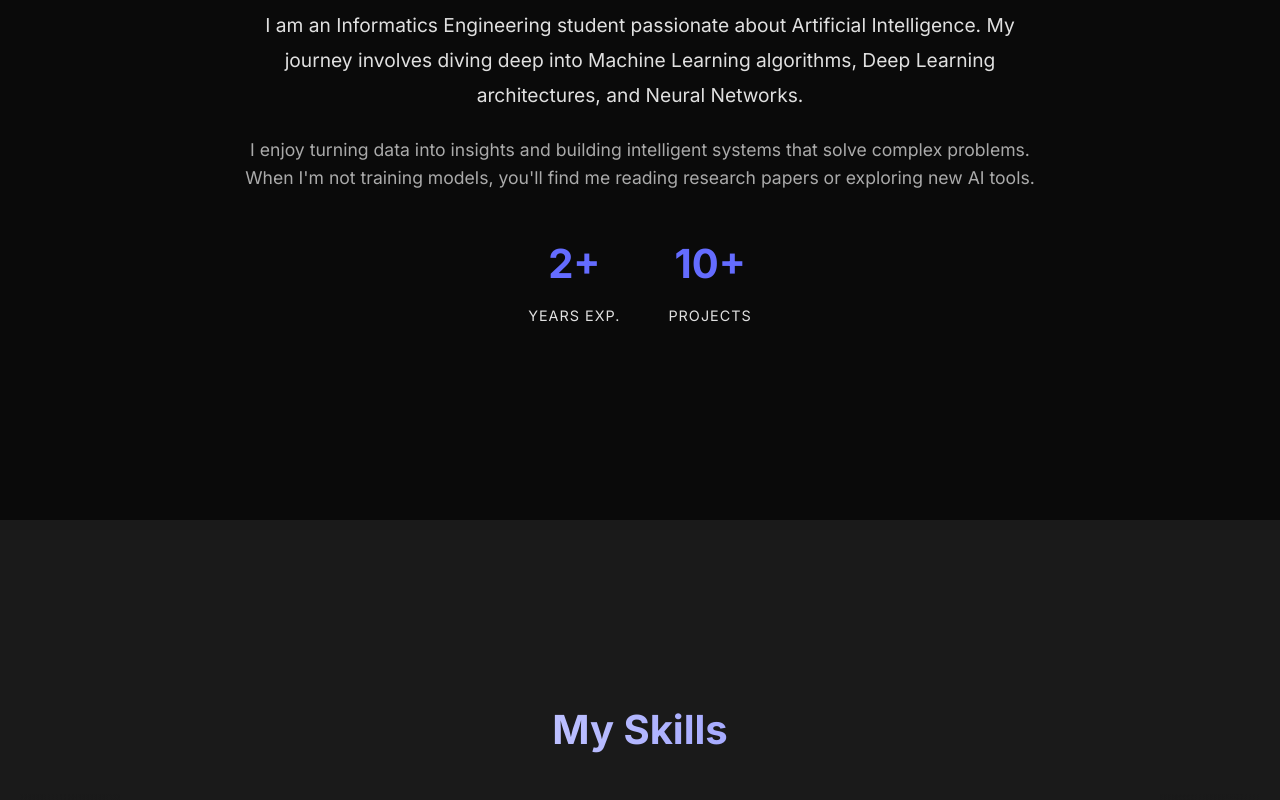
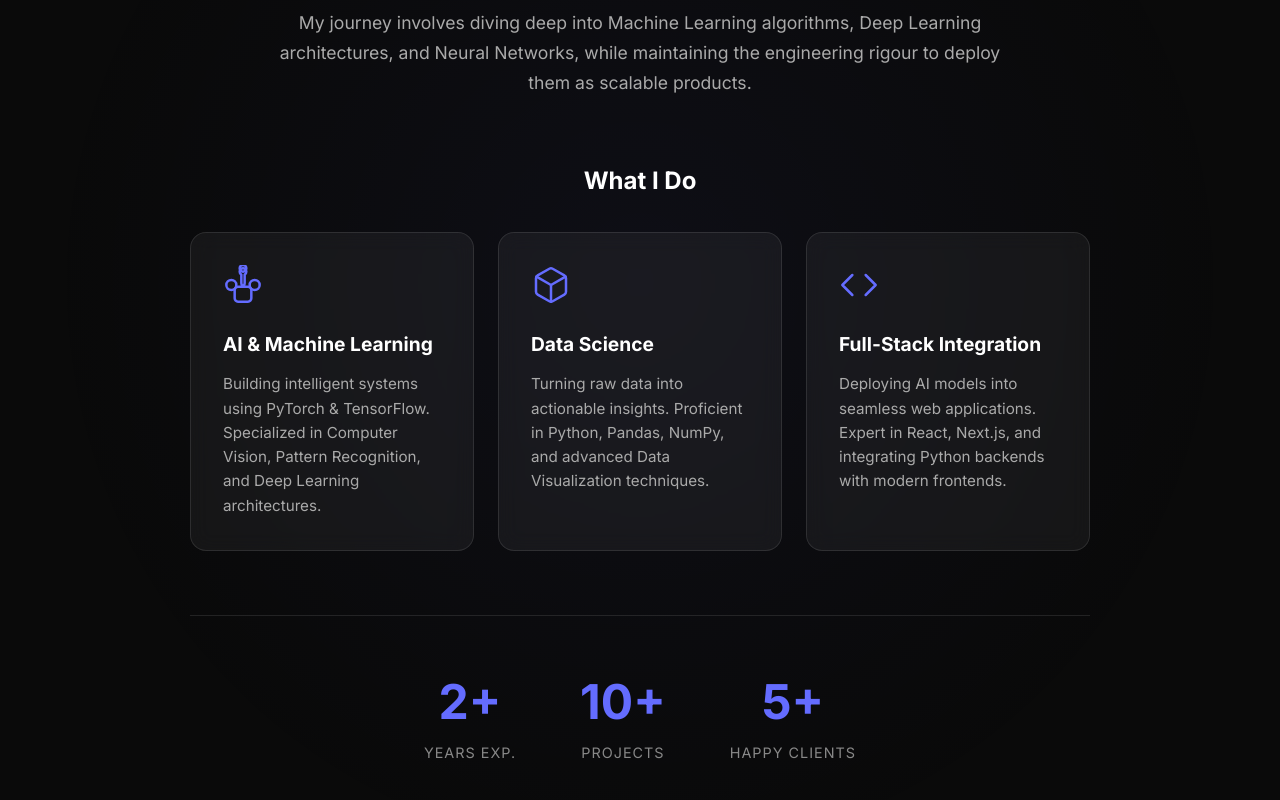
Before and after one commit to HisyamAlammar/CV-SkillPRofile, a React (Vite) app: page / in a window 1280 px wide. Shown: the part 1080-1880 px from the top of the page. Built offline with nearby package versions, Linux system fonts and the light colour scheme.

Commit message:
feat: revamp About section with feature cards and improve Hero UI

```diff
--- a/src/components/About.jsx
+++ b/src/components/About.jsx
@@ -1,33 +1,108 @@
 const About = () => {
+    return (
+        <section id="about" className="section" style={{ position: 'relative' }}>
+            {/* Background enhancement */}
+            <div style={{
+                position: 'absolute',
+                top: '50%',
+                left: '50%',
+                transform: 'translate(-50%, -50%)',
+                width: '100%',
+                height: '100%',
+                background: 'radial-gradient(circle at center, rgba(100,108,255,0.05) 0%, transparent 70%)',
+                zIndex: -1,
+                pointerEvents: 'none'
+            }}></div>
 
+            <div className="container">
+                <h2 className="section-title" style={{ marginBottom: '3rem' }}>About Me</h2>
 
-    return (
-        <section id="about" className="section">
-            <div className="container">
-                <h2 className="section-title">About Me</h2>
+                <div style={{ maxWidth: '900px', margin: '0 auto' }}>
 
-                <div style={{ display: 'flex', flexWrap: 'wrap', alignItems: 'center', justifyContent: 'center', gap: '4rem' }}>
+                    {/* Intro Text */}
+                    <div className="animate-fade-in" style={{ textAlign: 'center', marginBottom: '4rem' }}>
+                        <p style={{ fontSize: '1.25rem', marginBottom: '1.5rem', lineHeight: '1.8', color: '#eee' }}>
+                            I am an <span style={{ color: 'var(--accent-color)', fontWeight: 'bold' }}>Informatics Engineering student</span> passionate about bridging the gap between complex AI logic and user-friendly web applications.
+                        </p>
+                        <p style={{ fontSize: '1.1rem', color: '#aaa', lineHeight: '1.7', maxWidth: '750px', margin: '0 auto' }}>
+                            My journey involves diving deep into Machine Learning algorithms, Deep Learning architectures, and Neural Networks, while maintaining the engineering rigour to deploy them as scalable products.
+                        </p>
+                    </div>
 
-                    {/* Text Content */}
-                    <div className="animate-fade-in" style={{ flex: '1 1 300px', maxWidth: '800px', textAlign: 'center' }}>
-                        <p style={{ fontSize: '1.2rem', marginBottom: '1.5rem', lineHeight: '1.8' }}>
-                            I am an Informatics Engineering student passionate about Artificial Intelligence.
-                            My journey involves diving deep into Machine Learning algorithms, Deep Learning architectures, and Neural Networks.
-                        </p>
-                        <p style={{ fontSize: '1.1rem', color: '#aaa' }}>
-                            I enjoy turning data into insights and building intelligent systems that solve complex problems.
-                            When I'm not training models, you'll find me reading research papers or exploring new AI tools.
-                        </p>
+                    {/* What I Do Cards */}
+                    <h3 style={{ textAlign: 'center', fontSize: '1.5rem', marginBottom: '2rem', color: '#fff' }}>What I Do</h3>
 
-                        <div style={{ display: 'flex', gap: '3rem', marginTop: '2.5rem', justifyContent: 'center' }}>
-                            <div>
-                                <h3 style={{ fontSize: '2.5rem', color: 'var(--accent-color)', marginBottom: '0.5rem' }}>2+</h3>
-                                <p style={{ fontSize: '0.9rem', textTransform: 'uppercase', letterSpacing: '1px' }}>Years Exp.</p>
+                    <div style={{
+                        display: 'grid',
+                        gridTemplateColumns: 'repeat(auto-fit, minmax(280px, 1fr))',
+                        gap: '1.5rem',
+                        marginBottom: '4rem'
+                    }}>
+                        {/* Card 1: AI & ML */}
+                        <div className="glass" style={{ padding: '2rem', textAlign: 'left', transition: 'transform 0.3s', cursor: 'default' }}
+                            onMouseOver={e => e.currentTarget.style.transform = 'translateY(-5px)'}
+                            onMouseOut={e => e.currentTarget.style.transform = 'translateY(0)'}>
+                            <div style={{ color: 'var(--accent-color)', marginBottom: '1rem' }}>
+                                <svg width="40" height="40" viewBox="0 0 24 24" fill="none" stroke="currentColor" strokeWidth="1.5" strokeLinecap="round" strokeLinejoin="round">
+                                    <path d="M12 2a2 2 0 0 1 2 2c0 .74-.4 1.39-1 1.73V11a2 2 0 0 1-2 2H9a2 2 0 0 0-2 2v5a2 2 0 0 0 2 2h6a2 2 0 0 0 2-2v-5a2 2 0 0 0-2-2h-2a2 2 0 0 1-2-2V5.73c-.6-.34-1-.99-1-1.73a2 2 0 0 1 2-2z"></path>
+                                    <circle cx="12" cy="2" r="2"></circle>
+                                    <path d="M22 12a3 3 0 1 0-6 0 3 3 0 0 0 6 0"></path>
+                                    <path d="M8 12a3 3 0 1 0-6 0 3 3 0 0 0 6 0"></path>
+                                </svg>
                             </div>
-                            <div>
-                                <h3 style={{ fontSize: '2.5rem', color: 'var(--accent-color)', marginBottom: '0.5rem' }}>10+</h3>
-                                <p style={{ fontSize: '0.9rem', textTransform: 'uppercase', letterSpacing: '1px' }}>Projects</p>
+                            <h4 style={{ fontSize: '1.2rem', marginBottom: '0.8rem', color: '#fff' }}>AI & Machine Learning</h4>
+                            <p style={{ fontSize: '0.95rem', color: '#aaa', lineHeight: '1.6' }}>
+                                Building intelligent systems using PyTorch & TensorFlow. Specialized in Computer Vision, Pattern Recognition, and Deep Learning architectures.
+                            </p>
+                        </div>
+
+                        {/* Card 2: Data Science */}
+                        <div className="glass" style={{ padding: '2rem', textAlign: 'left', transition: 'transform 0.3s', cursor: 'default' }}
+                            onMouseOver={e => e.currentTarget.style.transform = 'translateY(-5px)'}
+                            onMouseOut={e => e.currentTarget.style.transform = 'translateY(0)'}>
+                            <div style={{ color: 'var(--accent-color)', marginBottom: '1rem' }}>
+                                <svg width="40" height="40" viewBox="0 0 24 24" fill="none" stroke="currentColor" strokeWidth="1.5" strokeLinecap="round" strokeLinejoin="round">
+                                    <path d="M21 16V8a2 2 0 0 0-1-1.73l-7-4a2 2 0 0 0-2 0l-7 4A2 2 0 0 0 3 8v8a2 2 0 0 0 1 1.73l7 4a2 2 0 0 0 2 0l7-4A2 2 0 0 0 21 16z"></path>
+                                    <polyline points="3.27 6.96 12 12.01 20.73 6.96"></polyline>
+                                    <line x1="12" y1="22.08" x2="12" y2="12"></line>
+                                </svg>
                             </div>
+                            <h4 style={{ fontSize: '1.2rem', marginBottom: '0.8rem', color: '#fff' }}>Data Science</h4>
+                            <p style={{ fontSize: '0.95rem', color: '#aaa', lineHeight: '1.6' }}>
+                                Turning raw data into actionable insights. Proficient in Python, Pandas, NumPy, and advanced Data Visualization techniques.
+                            </p>
+                        </div>
+
+                        {/* Card 3: Web Integration */}
+                        <div className="glass" style={{ padding: '2rem', textAlign: 'left', transition: 'transform 0.3s', cursor: 'default' }}
+                            onMouseOver={e => e.currentTarget.style.transform = 'translateY(-5px)'}
+                            onMouseOut={e => e.currentTarget.style.transform = 'translateY(0)'}>
+                            <div style={{ color: 'var(--accent-color)', marginBottom: '1rem' }}>
+                                <svg width="40" height="40" viewBox="0 0 24 24" fill="none" stroke="currentColor" strokeWidth="1.5" strokeLinecap="round" strokeLinejoin="round">
+                                    <polyline points="16 18 22 12 16 6"></polyline>
+                                    <polyline points="8 6 2 12 8 18"></polyline>
+                                </svg>
+                            </div>
+                            <h4 style={{ fontSize: '1.2rem', marginBottom: '0.8rem', color: '#fff' }}>Full-Stack Integration</h4>
+                            <p style={{ fontSize: '0.95rem', color: '#aaa', lineHeight: '1.6' }}>
+                                Deploying AI models into seamless web applications. Expert in React, Next.js, and integrating Python backends with modern frontends.
+                            </p>
+                        </div>
+                    </div>
+
+                    {/* Stats Row */}
+                    <div style={{ display: 'flex', gap: '4rem', justifyContent: 'center', borderTop: '1px solid rgba(255,255,255,0.1)', paddingTop: '3rem' }}>
+                        <div style={{ textAlign: 'center' }}>
+                            <h3 style={{ fontSize: '3rem', color: 'var(--accent-color)', marginBottom: '0rem', fontWeight: 'bold' }}>2+</h3>
+                            <p style={{ fontSize: '0.9rem', color: '#888', textTransform: 'uppercase', letterSpacing: '1px' }}>Years Exp.</p>
+                        </div>
+                        <div style={{ textAlign: 'center' }}>
+                            <h3 style={{ fontSize: '3rem', color: 'var(--accent-color)', marginBottom: '0rem', fontWeight: 'bold' }}>10+</h3>
+                            <p style={{ fontSize: '0.9rem', color: '#888', textTransform: 'uppercase', letterSpacing: '1px' }}>Projects</p>
+                        </div>
+                        <div style={{ textAlign: 'center' }}>
+                            <h3 style={{ fontSize: '3rem', color: 'var(--accent-color)', marginBottom: '0rem', fontWeight: 'bold' }}>5+</h3>
+                            <p style={{ fontSize: '0.9rem', color: '#888', textTransform: 'uppercase', letterSpacing: '1px' }}>Happy Clients</p>
                         </div>
                     </div>
 
```
